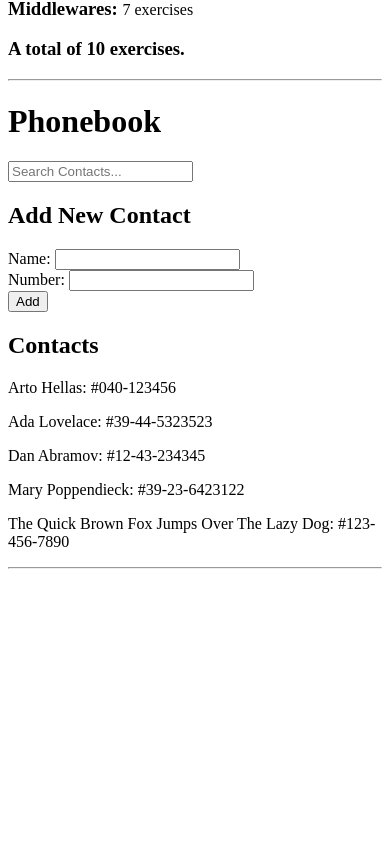
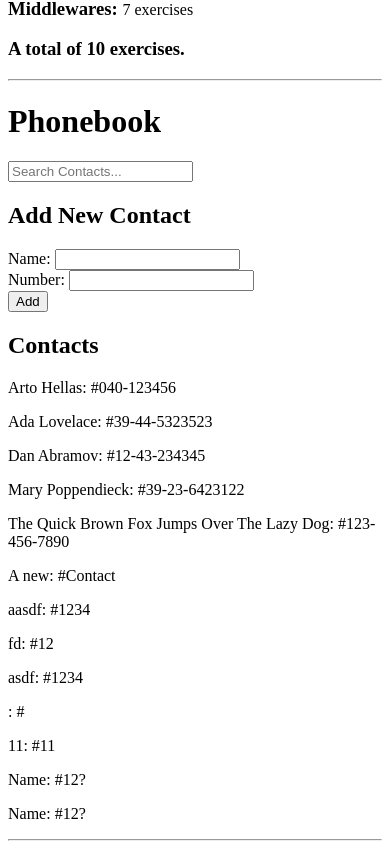
Before and after one commit to MasReed/full-stack-open-2021, a React (Create React App) app in the folder part2/: page / in a window 390 px wide. Shown: the part 912-1761 px from the top of the page. Before the commit the page ends 1489 px from the top, so only its background shows below. Built offline with nearby package versions, Linux system fonts and the light colour scheme; no server answers; data requests are answered from the project's data file.

Commit message:
Phonebook App: Abstract Backend Comms

```diff
--- a/part2/db.json
+++ b/part2/db.json
@@ -68,6 +68,45 @@
       "name": "The Quick Brown Fox Jumps Over The Lazy Dog",
       "number": "123-456-7890",
       "id": 5
+    },
+    {
+      "name": "A new",
+      "number": "Contact",
+      "id": 6
+    },
+    {
+      "name": "aasdf",
+      "number": "1234",
+      "id": 7
+    },
+    {
+      "name": "fd",
+      "number": "12",
+      "id": 8
+    },
+    {
+      "name": "asdf",
+      "number": "1234",
+      "id": 9
+    },
+    {
+      "http://localhost:3001/persons": "",
+      "id": 10
+    },
+    {
+      "name": "11",
+      "number": "11",
+      "id": 11
+    },
+    {
+      "name": "Name",
+      "number": "12?",
+      "id": 12
+    },
+    {
+      "name": "Name",
+      "number": "12?",
+      "id": 13
     }
   ]
 }
--- a/part2/src/phonebook/PhonebookApp.jsx
+++ b/part2/src/phonebook/PhonebookApp.jsx
@@ -1,5 +1,7 @@
+// Modules
 import React, { useState, useEffect } from 'react';
-import axios from 'axios';
+// Services
+import contactsService from './services/contacts.js';
 // Components
 import Filter from './Filter.jsx';
 import PersonForm from './PersonForm.jsx';
@@ -20,10 +22,9 @@ const App = () => {
 
     // Fetch Data from json-server with useEffect hook
     useEffect( () => {
-        axios
-            .get('http://localhost:3001/persons')
-            .then( response => {setPersons(response.data)
-        })
+        contactsService
+            .readAllContacts()
+            .then( response => setPersons(response) )
     }, []);
 
     // Add contact name from input
@@ -32,12 +33,18 @@ const App = () => {
         event.preventDefault();
 
         // Checks if entry already exists
-        if (persons.some( person => person.name.toLowerCase() === newName.toLowerCase() )) {
-            alert(`${newName} is already entered.`);
-        } else {
-            const contactObject = { name: newName, number: newNumber }
-            setPersons(persons.concat(contactObject));
-        }
+        // if (persons.some( person => person.name.toLowerCase() === newName.toLowerCase() )) {
+        //     alert(`${newName} is already entered.`);
+        // } else {
+        const contactObject = { name: newName, number: newNumber }
+
+        // Server Communication
+        contactsService
+            .createContact(contactObject)
+            .then( returnedContact => {
+                setPersons(persons.concat(returnedContact))
+            });
+
         // Reset input fields
         setNewName('');
         setNewNumber('');
--- /dev/null
+++ b/part2/src/phonebook/services/contacts.js
@@ -0,0 +1,26 @@
+import axios from 'axios';
+
+const baseUrl = 'http://localhost:3001/persons';
+
+const createContact = (newContactObject) => {
+    const request = axios.post(baseUrl, newContactObject);
+    return request.then( response => response.data );
+}
+
+const readAllContacts = () => {
+    const request = axios.get(baseUrl);
+    return request.then( response => response.data );
+}
+
+const updateContact = () => {
+    return null
+}
+
+const deleteContact = () => {
+    return null
+}
+
+
+const contactsService = { createContact, readAllContacts, updateContact, deleteContact };
+
+export default contactsService;
```
